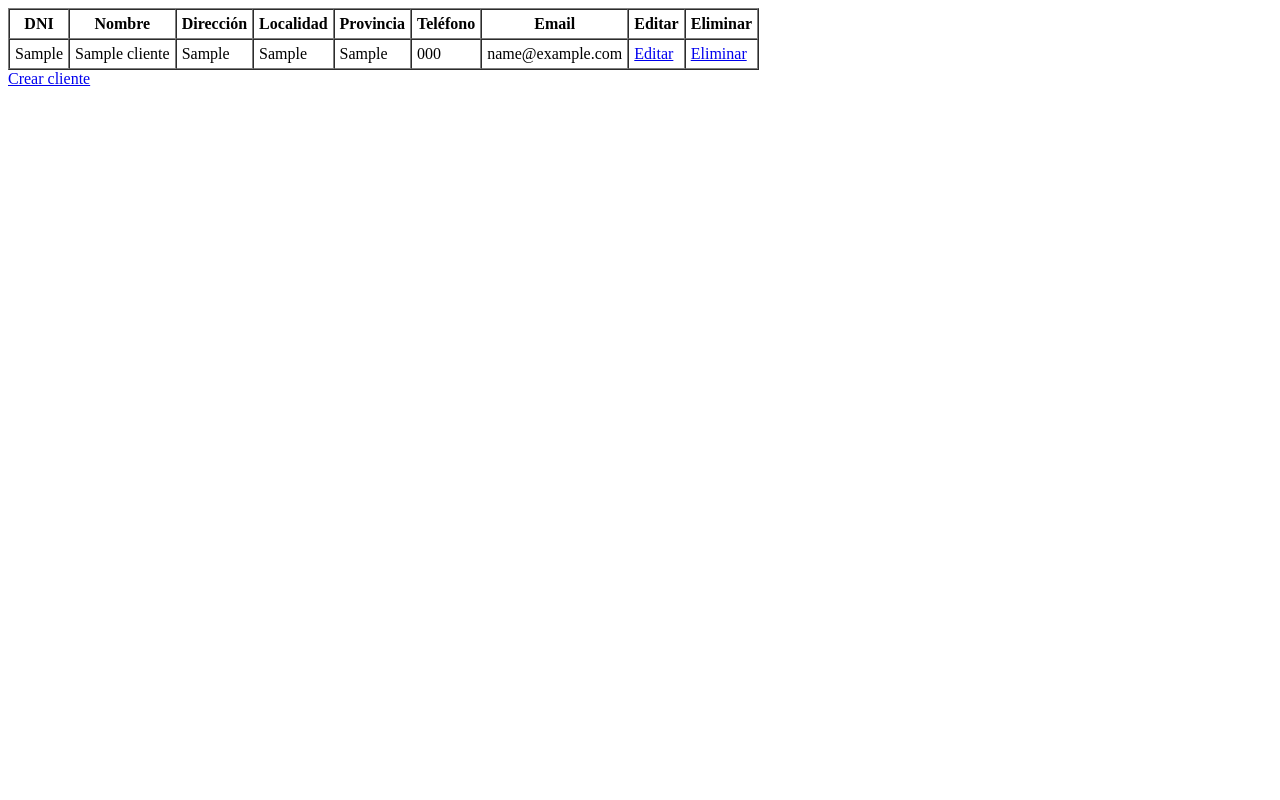
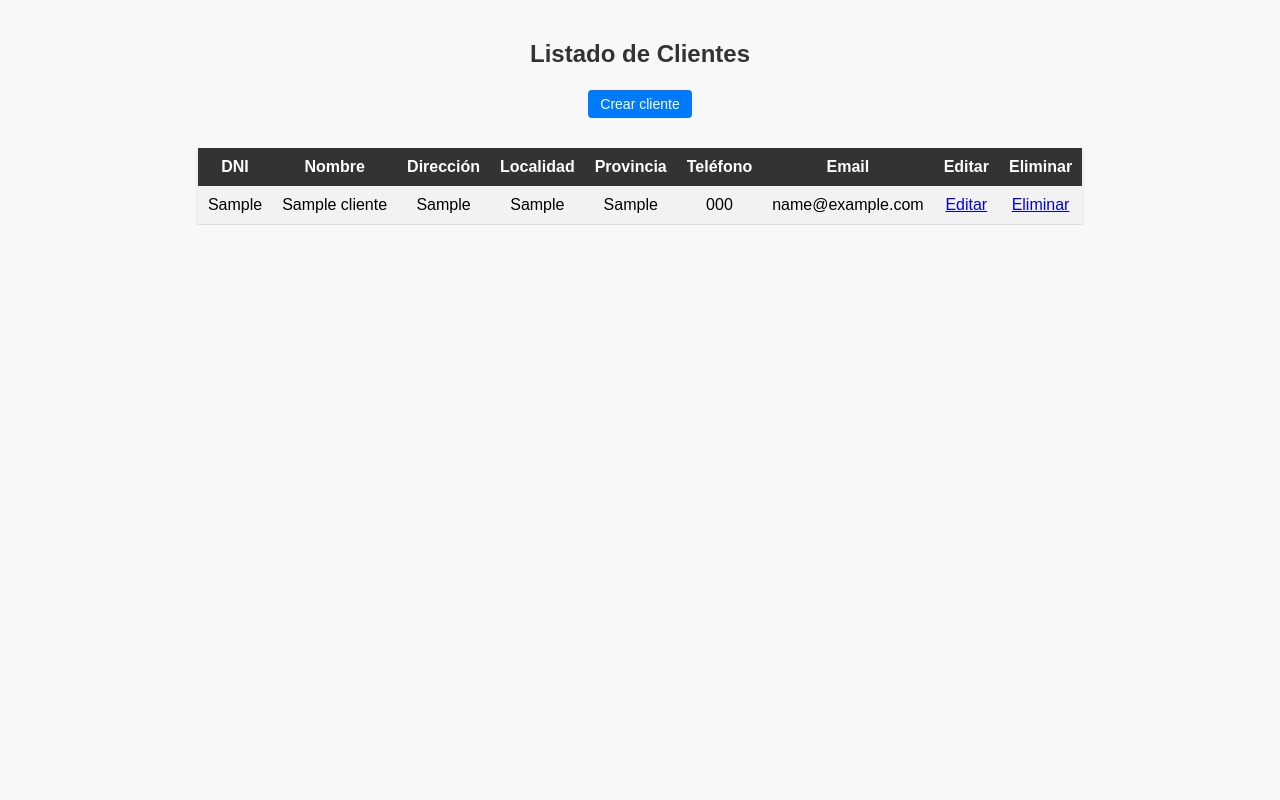
Before and after one commit to DavidSer1/sprint2-php, a PHP site: page / in a window 1280 px wide. Run offline with PHP 8.4, Linux system fonts and the light colour scheme; tables that the repository leaves empty or names only in its code hold one stand-in row (values such as "Sample post").

Commit message:
mostrar errores con querystring i poner estilos

```diff
--- a/pdo/clienteclass.php
+++ b/pdo/clienteclass.php
@@ -8,17 +8,6 @@ private $localidad;
 private $provincia;
 private $telefono;
 private $email;
-
-/*
-public function devuelvetodo(){
-
-return "<b> Dni  </b>    " .  $this->dni . '<br>' . "<b>  Nombre </b>   "  .  $this->nombre  . '<br>' . "<b>  Nombre  </b>  "  . $this->direccion
- . '<br>' . " <b> Localidad  </b>   "  .  $this->localidad  . '<br>' . " <b> Provincia </b>    "   . $this->provincia  . '<br>' . "<b>Telefono</b>      " .
- $this->telefono  . '<br>' .  " <b> Email   </b>    "  .  $this->email;
-
-
-}
- */
 
 
 public function muestra(){
@@ -31,7 +20,7 @@ public function muestra(){
         $stmt->setFetchMode(PDO::FETCH_CLASS, 'Cliente');
 
 
-        echo '<table border="1" cellpadding="5" cellspacing="0">
+        echo '<table  cellpadding="5" cellspacing="0">
                 <tr>
                     <th>DNI</th>
                     <th>Nombre</th>
@@ -66,26 +55,6 @@ public function muestra(){
 }
 
 
-/*
-public function muestra(){
-    try{
-        include "funciones.php";
-    $conexion = obtenerconexion();
-
-    $stmt= $conexion->prepare('select * from Cliente');
-    $stmt->execute();
-    $stmt->setFetchMode(PDO::FETCH_CLASS, 'Cliente');
-    while($usuario = $stmt->fetch())
-        echo $usuario->devuelvetodo() . '<br />';
-}
-catch(PDOException $e){
-    echo "Error: "  . $e->getMessage();
-}
-}
-
-}
-
-*/
 }
 
 ?>
--- a/pdo/clientenuevo.html
+++ b/pdo/clientenuevo.html
@@ -4,6 +4,7 @@
     <meta charset="UTF-8">
     <meta name="viewport" content="width=device-width, initial-scale=1.0">
     <title>Cliente nuevo</title>
+
 </head>
 <body>
 
@@ -30,7 +31,7 @@
   <label for="email">Email:</label>
   <input type="email" id="email" name="email" required placeholder="usuario@correo.com"><br><br>
 
-  <input type="submit" value="Enviar">
+  <input type="submit" value="Enviar" naeme="enviar">
 </form>
 
 
--- a/pdo/editarcliente.php
+++ b/pdo/editarcliente.php
@@ -33,8 +33,11 @@ if ($_SERVER["REQUEST_METHOD"] === "POST") {
         ':dni' => $_POST['dni']
     ]);
 
-   header("Location: index.php");
+   $message = "Cliente modificado correctamente";
+echo "<script>alert('$message');
+   window.location.href = 'index.php?modificacion=$dni';
 
+</script>";
 
 
 }
--- /dev/null
+++ b/pdo/estilos.css
@@ -0,0 +1,106 @@
+
+
+body {
+    background-color: #f8f8f8;
+    font-family: Arial, sans-serif;
+    display: flex;
+    flex-direction: column;
+    align-items: center;
+    justify-content: flex-start;
+    margin: 0;
+    padding: 20px;
+}
+
+
+h2 {
+    text-align: center;
+    color: #333;
+    margin-bottom: 20px;
+}
+
+
+.table-container {
+    width: 100%;
+    overflow-x: auto;
+    display: flex;
+    justify-content: center;
+}
+
+
+table {
+    border-collapse: collapse;
+    width: auto;
+    max-width: 1000px;
+    background-color: #fff;
+    box-shadow: 0px 2px 5px rgba(0,0,0,0.1);
+}
+
+
+
+table th {
+    background-color: #333;
+    color: white;
+    padding: 10px;
+    text-align: center;
+}
+
+
+table td {
+    padding: 10px;
+    text-align: center;
+    border-bottom: 1px solid #ddd;
+}
+
+
+table tr:nth-child(even) {
+    background-color: #f2f2f2;
+}
+
+
+/* Botones */
+a.button {
+    display: inline-block;
+    padding: 6px 12px;
+    margin: 2px;
+    background-color: #007bff;
+    color: white;
+    text-decoration: none;
+    border-radius: 4px;
+    font-size: 14px;
+      margin-bottom: 30px;
+}
+
+a.button.delete {
+    background-color: #dc3545;
+}
+
+a.button:hover {
+    opacity: 0.9;
+}
+
+/* Mensajes */
+.message {
+    max-width: 1000px;
+    text-align: center;
+    padding: 10px 15px;
+    margin-bottom: 15px;
+    border-radius: 4px;
+}
+
+.message.success {
+    background-color: #d4edda;
+    color: #155724;
+    border: 1px solid #c3e6cb;
+}
+
+.message.error {
+    background-color: #f8d7da;
+    color: #721c24;
+    border: 1px solid #f5c6cb;
+}
+
+/* Scroll horizontal en móviles */
+.table-container {
+    width: 100%;
+    overflow-x: auto;
+}
--- a/pdo/funciones.php
+++ b/pdo/funciones.php
@@ -12,6 +12,14 @@ catch(PDOException $e){
     echo "Error conectandose en la base de datos" . $e->getMessage();
     return null;
 }
+finally{
+    $conexion = null;
+}
+}
+
+function validar(){
+
+
 }
 
 
--- a/pdo/index.php
+++ b/pdo/index.php
@@ -1,8 +1,48 @@
 <?php
 include "clienteclass.php";
+$cliente = new Cliente();
+?>
+<!DOCTYPE html>
+<html lang="es">
+<head>
+    <meta charset="UTF-8">
+    <meta name="viewport" content="width=device-width, initial-scale=1.0">
+    <title>Listado de Clientes</title>
 
-$cliente = new Cliente();
-$cliente->muestra();
+    <link rel="stylesheet" href="estilos.css">
+</head>
+<body>
+    <h2>Listado de Clientes</h2>
 
-echo "<a href=clientenuevo.html>Crear cliente</a>"
-?>
+
+    <?php
+    if (isset($_GET['eliminacion'])) {
+        echo "<div class='message success'>Se ha eliminado el cliente con el DNI " . htmlspecialchars($_GET['eliminacion']) . "</div>";
+    }
+
+    if (isset($_GET['creacion'])) {
+        echo "<div class='message success'>Se ha creado el cliente con el DNI " . htmlspecialchars($_GET['creacion']) . "</div>";
+    }
+
+    if (isset($_GET['creacionerronea'])) {
+        echo "<div class='message error'>Error al crear el cliente con el DNI " . htmlspecialchars($_GET['creacionerronea']) . "</div>";
+    }
+
+    if (isset($_GET['eliminacionerronea'])) {
+        echo "<div class='message error'>Error al eliminar el cliente con el DNI " . htmlspecialchars($_GET['eliminacionerronea']) . "</div>";
+    }
+
+    if (isset($_GET['modificacion'])) {
+        echo "<div class='message success'>Se ha modificado el cliente con el DNI " . htmlspecialchars($_GET['modificacion']) . "</div>";
+    }
+    ?>
+
+    <div>
+        <a class="button " href="clientenuevo.html">Crear cliente</a>
+    </div>
+
+    <div class="table-container">
+        <?php $cliente->muestra(); ?>
+    </div>
+</body>
+</html>
```
Also changed, not shown: pdo/borrarcliente.php (+12 -1 lines), pdo/clientenuevo.php (+16 -1 lines).
